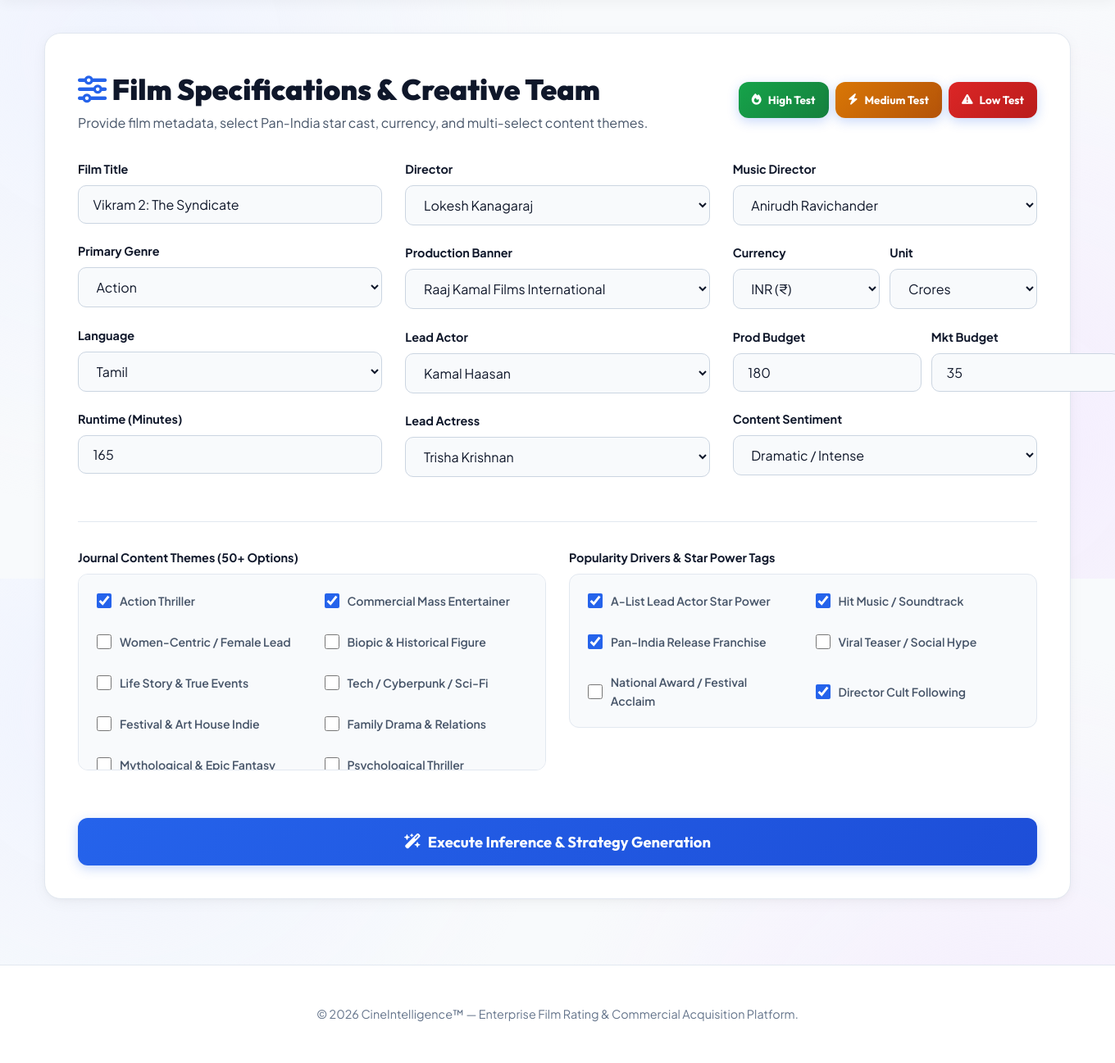
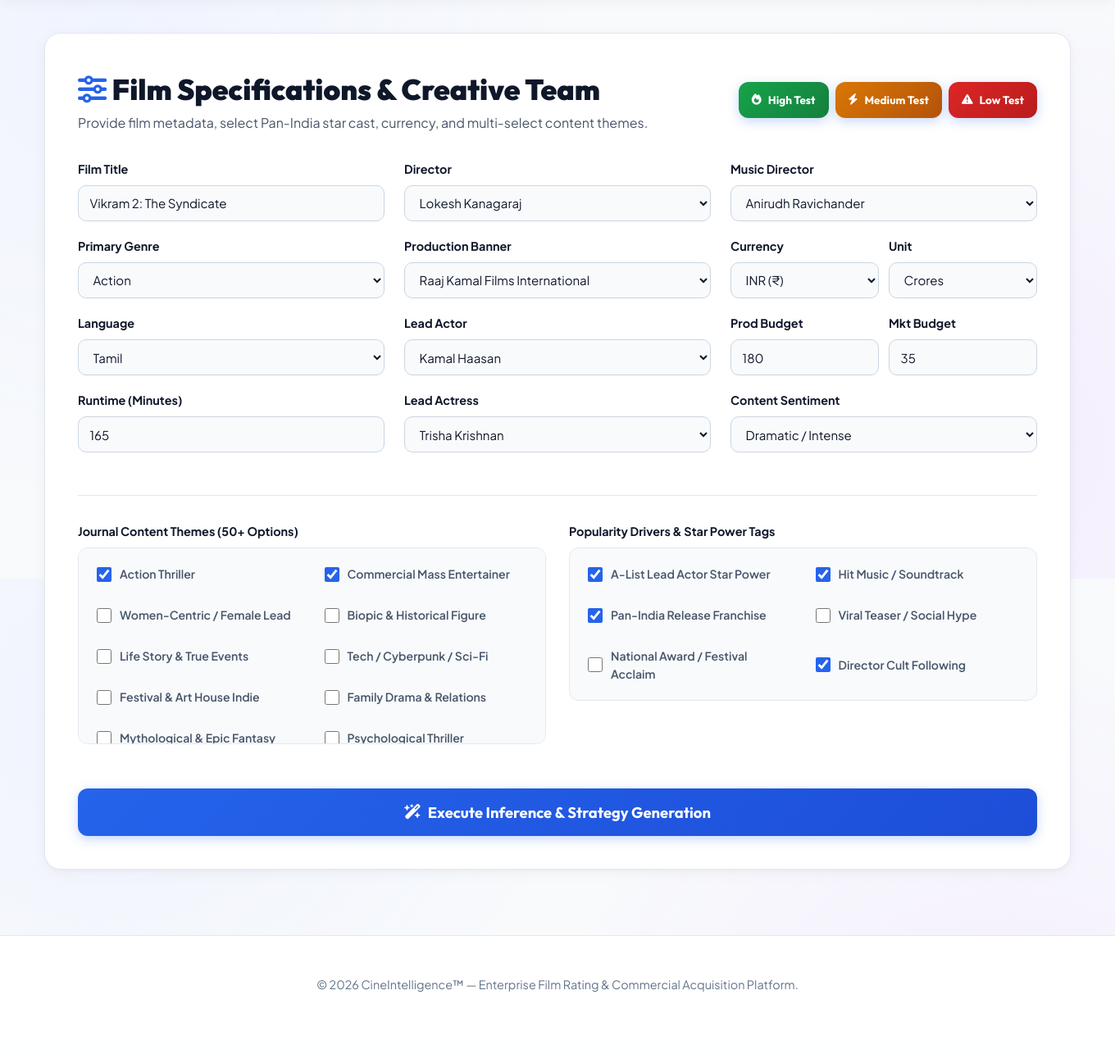
Before and after one commit to iamharishrohith/CineIntelligence, a Flask app: page /app in a window 1360 px wide. Shown: the part 94-1391 px from the top of the page at 82% size. After the commit the page ends 1305 px from the top, so only its background shows below. Run offline with Flask 3, Linux system fonts and the light colour scheme; some libraries are stand-ins or nearby versions.

Commit message:
Fix input field grid overflow bug for budget controls

```diff
--- a/static/css/style.css
+++ b/static/css/style.css
@@ -151,7 +151,7 @@ h1, h2, h3, h4, .font-heading {
     display: inline-flex;
     align-items: center;
     gap: 8px;
-    min-height: 44px; /* Touch friendly minimum height */
+    min-height: 44px;
 }
 
 .btn-primary:hover {
@@ -232,6 +232,7 @@ h1, h2, h3, h4, .font-heading {
     padding: 2.2rem;
     box-shadow: var(--box-shadow-light);
     transition: all 0.25s ease;
+    min-width: 0; /* Prevents flex/grid overflow */
 }
 
 .feature-box:hover {
@@ -284,6 +285,7 @@ h1, h2, h3, h4, .font-heading {
     padding: 1.8rem;
     text-align: center;
     box-shadow: var(--box-shadow-light);
+    min-width: 0;
 }
 
 .counter-num {
@@ -316,19 +318,25 @@ h1, h2, h3, h4, .font-heading {
     padding: 2.5rem;
     box-shadow: var(--box-shadow-light);
     margin-bottom: 2.5rem;
+    overflow: hidden;
 }
 
 .form-grid {
     display: grid;
-    grid-template-columns: repeat(auto-fit, minmax(320px, 1fr));
-    gap: 28px;
+    grid-template-columns: repeat(auto-fit, minmax(300px, 1fr));
+    gap: 24px;
+}
+
+.form-grid > div {
+    min-width: 0; /* Critical: prevents child inputs from overflowing 3-column layout */
 }
 
 .form-group {
     display: flex;
     flex-direction: column;
     gap: 8px;
-    margin-bottom: 1.4rem;
+    margin-bottom: 1.2rem;
+    min-width: 0;
 }
 
 .form-label {
@@ -337,17 +345,21 @@ h1, h2, h3, h4, .font-heading {
     color: var(--text-main);
 }
 
+/* Strict Box Sizing & Width Fix to prevent input overflow */
 .form-control, .form-select {
-    padding: 0.75rem 1.1rem;
+    width: 100%;
+    max-width: 100%;
+    box-sizing: border-box;
+    padding: 0.65rem 0.85rem;
     border-radius: 10px;
     border: 1px solid #cbd5e1;
     background: #f8fafc;
     color: var(--text-main);
-    font-size: 16px; /* 16px prevents iOS Safari auto-zoom */
+    font-size: 15px;
     font-family: 'Plus Jakarta Sans', sans-serif;
     outline: none;
     transition: all 0.2s ease;
-    min-height: 46px; /* Touch target size */
+    min-height: 44px;
 }
 
 .form-control:focus, .form-select:focus {
@@ -364,7 +376,7 @@ h1, h2, h3, h4, .font-heading {
 /* Multi-select check grid chips */
 .tags-grid {
     display: grid;
-    grid-template-columns: repeat(auto-fill, minmax(230px, 1fr));
+    grid-template-columns: repeat(auto-fill, minmax(220px, 1fr));
     gap: 10px;
     max-height: 240px;
     overflow-y: auto;
@@ -386,7 +398,8 @@ h1, h2, h3, h4, .font-heading {
     padding: 8px 10px;
     border-radius: 8px;
     transition: background 0.2s ease;
-    min-height: 40px; /* Touch target */
+    min-height: 40px;
+    min-width: 0;
 }
 
 .checkbox-label:hover {
@@ -398,6 +411,7 @@ h1, h2, h3, h4, .font-heading {
     accent-color: var(--brand-blue);
     width: 18px;
     height: 18px;
+    flex-shrink: 0;
 }
 
 /* Results Display Cards */
@@ -417,6 +431,7 @@ h1, h2, h3, h4, .font-heading {
     padding: 2.5rem;
     border: 1.5px solid transparent;
     box-shadow: var(--box-shadow-light);
+    min-width: 0;
 }
 
 .result-card.high {
@@ -453,7 +468,7 @@ h1, h2, h3, h4, .font-heading {
 /* Reputation Index Grid Pills */
 .metrics-row {
     display: grid;
-    grid-template-columns: repeat(auto-fit, minmax(120px, 1fr));
+    grid-template-columns: repeat(auto-fit, minmax(110px, 1fr));
     gap: 12px;
     margin-top: 1.4rem;
 }
@@ -462,14 +477,15 @@ h1, h2, h3, h4, .font-heading {
     background: #ffffff;
     border: 1px solid var(--card-border);
     border-radius: var(--radius-md);
-    padding: 14px;
+    padding: 12px 8px;
     text-align: center;
     box-shadow: 0 2px 6px rgba(0, 0, 0, 0.02);
+    min-width: 0;
 }
 
 .metric-pill-val {
     font-weight: 900;
-    font-size: 1.5rem;
+    font-size: 1.4rem;
     font-family: 'Outfit', sans-serif;
     color: var(--brand-blue);
 }
@@ -493,11 +509,7 @@ h1, h2, h3, h4, .font-heading {
     background: #ffffff;
 }
 
-/* =========================================================
-   COMPREHENSIVE MOBILE UI/UX ALIGNMENT & DESIGN RECONSTRUCTION
-   ========================================================= */
-
-/* Tablet Screens (≤ 992px) */
+/* Responsive Media Queries */
 @media (max-width: 992px) {
     .navbar {
         padding: 0.9rem 2rem;
@@ -510,7 +522,6 @@ h1, h2, h3, h4, .font-heading {
     }
 }
 
-/* Mobile Screens (≤ 768px) */
 @media (max-width: 768px) {
     .navbar {
         padding: 0.8rem 1rem;
@@ -652,7 +663,6 @@ h1, h2, h3, h4, .font-heading {
     }
 }
 
-/* Small Mobile Phones (≤ 480px) */
 @media (max-width: 480px) {
     .hero-title {
         font-size: 1.85rem;
```
